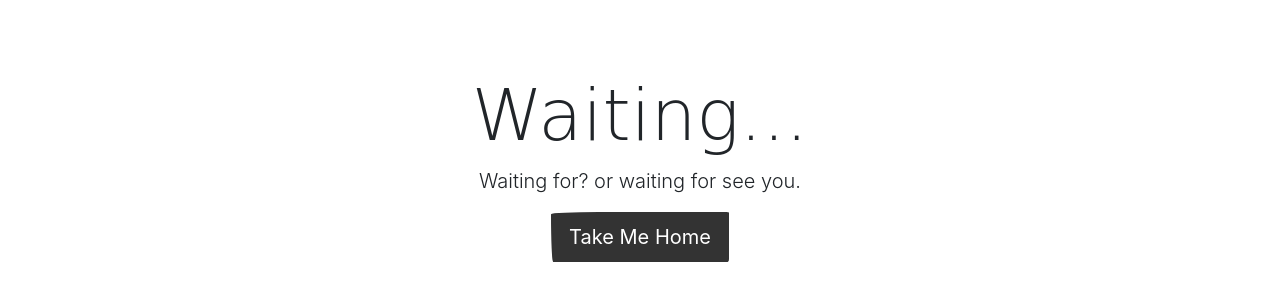
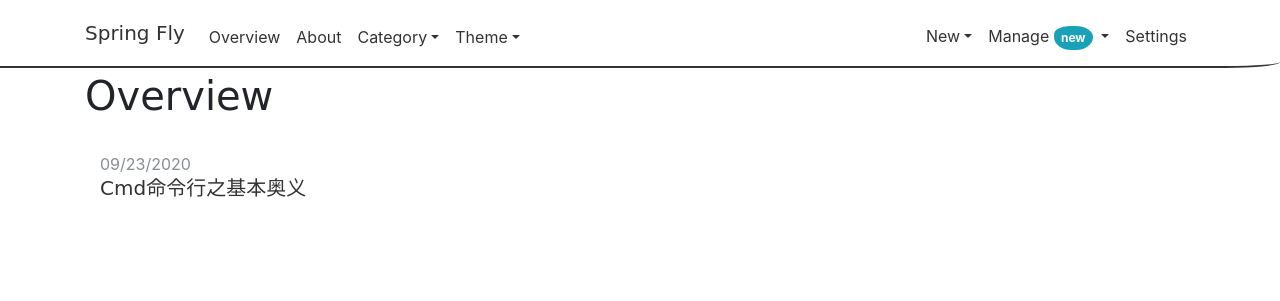
Before and after one commit to QuiteZeal/FlyBlog, a Flask app: page /overview in a window 1280 px wide. Shown: the top 301 px of the page. Run offline with Flask 2, Linux system fonts and the light colour scheme; a user stored in the database is signed in; data comes from the database, SQL or seed files in the repository; data that the repository does not hold is empty; parts of the project's set-up code (start-up, migrations or seed data) failed here and were passed over; some libraries are stand-ins or nearby versions; some web fonts are replaced.

Commit message:
add: overview

```diff
--- a/NewLog/blueprints/blog.py
+++ b/NewLog/blueprints/blog.py
@@ -43,7 +43,11 @@ def about():
 
 @blog_bp.route('/overview')
 def overview():
-    return render_template('blog/overview.html')
+    if current_user.is_authenticated:
+        posts = Post.query.order_by(Post.timestamp.desc())
+    else:
+        posts = Post.query.filter_by(private=False).order_by(Post.timestamp.desc())
+    return render_template('blog/overview.html', posts=posts)
 
 
 @blog_bp.route('/category/<category_name>')
--- a/NewLog/templates/blog/_overview.html
+++ b/NewLog/templates/blog/_overview.html
@@ -1,11 +1,18 @@
-<!DOCTYPE html>
-<html lang="en">
-<head>
-  <meta charset="UTF-8">
-  <meta name="viewport" content="width=device-width, initial-scale=1.0">
-  <title>$Title$</title>
-</head>
-<body>
-$END$
-</body>
-</html>
+{% if posts %}
+    {% for post in posts %}
+        <div class="container-md my-4">
+            <span class="text-muted my-auto">{{ moment(post.timestamp).format('L') }}</span>
+            <h3 class="fs-1 text-primary my-auto">
+                <a href="{{ url_for('.show_post', slug=post.slug) }}">{{ post.title }}</a>
+            </h3>
+        </div>
+    {% endfor %}
+{% else %}
+    <div class="mt-5 text-center">
+        <h1 class="display-3">Waiting...</h1>
+        <p class="lead">Waiting for? or waiting for see you.</p>
+        <p class="lead">
+            <a class="btn btn-primary btn-lg" href="{{ url_for('blog.index') }}" role="button">Take Me Home</a>
+        </p>
+    </div>
+{% endif %}
--- a/NewLog/templates/blog/about.html
+++ b/NewLog/templates/blog/about.html
@@ -14,7 +14,7 @@
         </p>
         <hr class="my-4">
         <p class="lead">
-            <a class="btn btn-primary btn" href="#" role="button">Know more</a>
+            <a class="btn btn-primary btn" href="https://github.com/QuiteZeal" role="button">Know more</a>
         </p>
     </div>
 {% endblock %}
--- a/NewLog/templates/blog/overview.html
+++ b/NewLog/templates/blog/overview.html
@@ -1,16 +1,15 @@
 {% extends 'base.html' %}
-
-{% block nav %}{% endblock %}
 
 {% block title %}Overview{% endblock %}
 
 {% block content %}
-    <div class="mt-5 text-center">
-        <h1 class="display-3">Waiting...</h1>
-        <p class="lead">Waiting for? or waiting for see you.</p>
-        <p class="lead">
-            <a class="btn btn-primary btn-lg" href="{{ url_for('blog.index') }}" role="button">Take Me Home</a>
-        </p>
+    <div>
+        <h1 class="display-5">Overview</h1>
+    </div>
+    <div class="row">
+        <div class="col-sm-12">
+            {% include 'blog/_overview.html' %}
+        </div>
     </div>
 {% endblock %}
 
```
Also changed, not shown: 1 other file.
